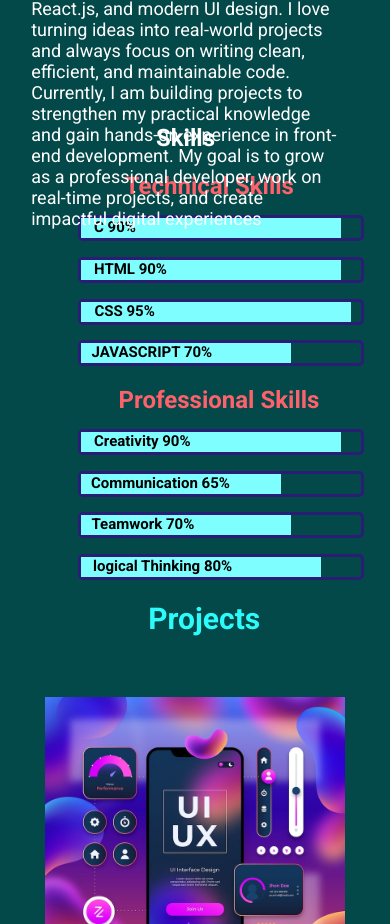
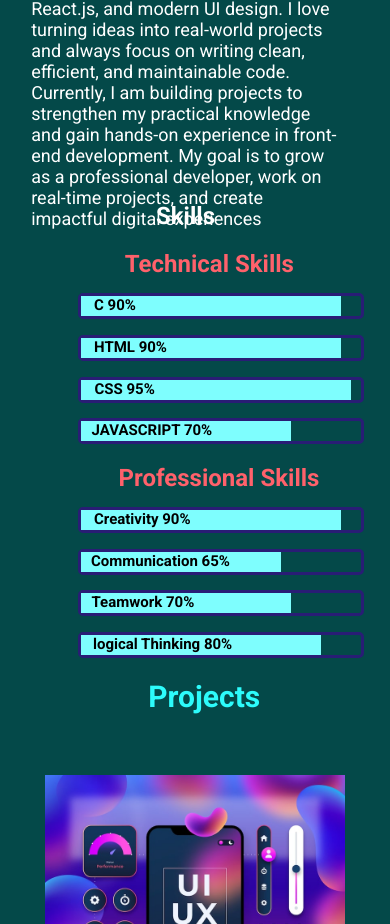
Before and after one commit to puviarasu3003/Puvi-portfolio, a plain HTML site: page index.html in a window 390 px wide. Shown: the part 998-1922 px from the top of the page. Drawn offline with Linux system fonts and the light colour scheme.

Commit message:
final2 commit

```diff
--- a/style2.css
+++ b/style2.css
@@ -525,7 +525,7 @@ html {
   }
   #smallskills {
     display: block;
-    margin-top: 120%;
+    margin-top: 140%;
   }
   .smallski {
     color: white;
```
